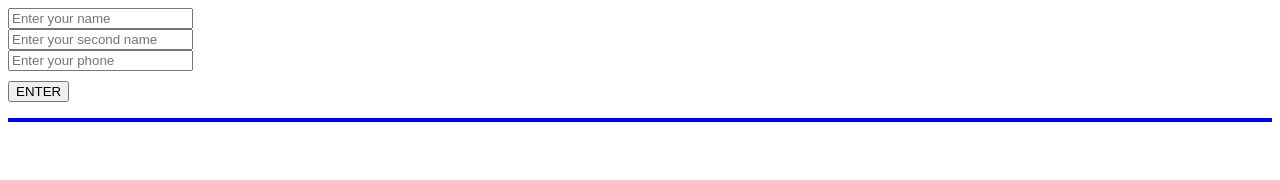
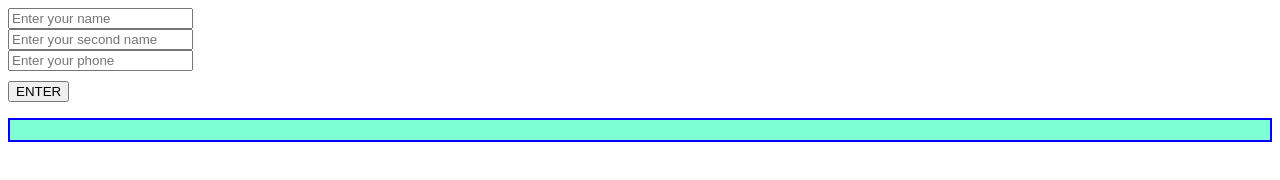
Before and after one commit to Linoy221998/Linoy221998.github.io, a plain HTML site: page details1.html in a window 1280 px wide. Drawn offline with Linux system fonts and the light colour scheme.

Commit message:
Add files via upload

```diff
--- a/details1.html
+++ b/details1.html
@@ -12,10 +12,11 @@
     </script>
     <style>
         .output{
-           color: crimson;
-            background-color: aquamarine;
-            border: blue solid 2px;
+           color: #dc143c;
+            background-color: #7fffd4;
+            border: #0000ff solid 2px;
             text-align: center;
+            padding-bottom: 20px;
         }
         .theButton{
           margin-top:10px;
```
Also changed, not shown: kelet.html (added, +19 -0 lines).
